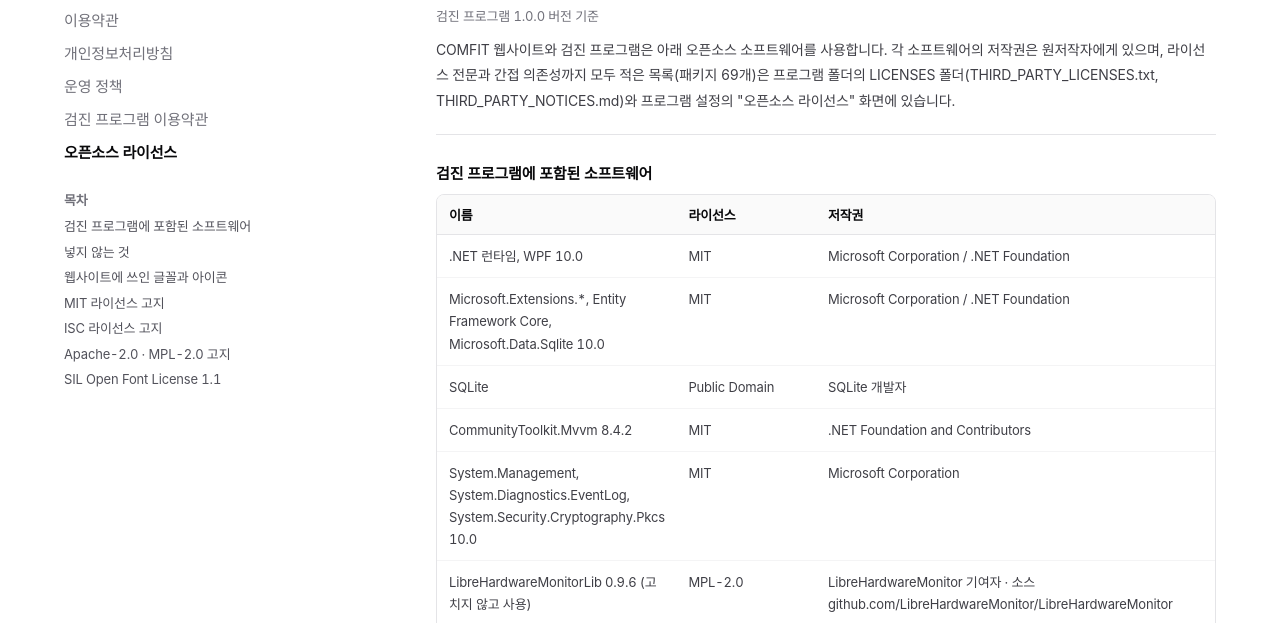
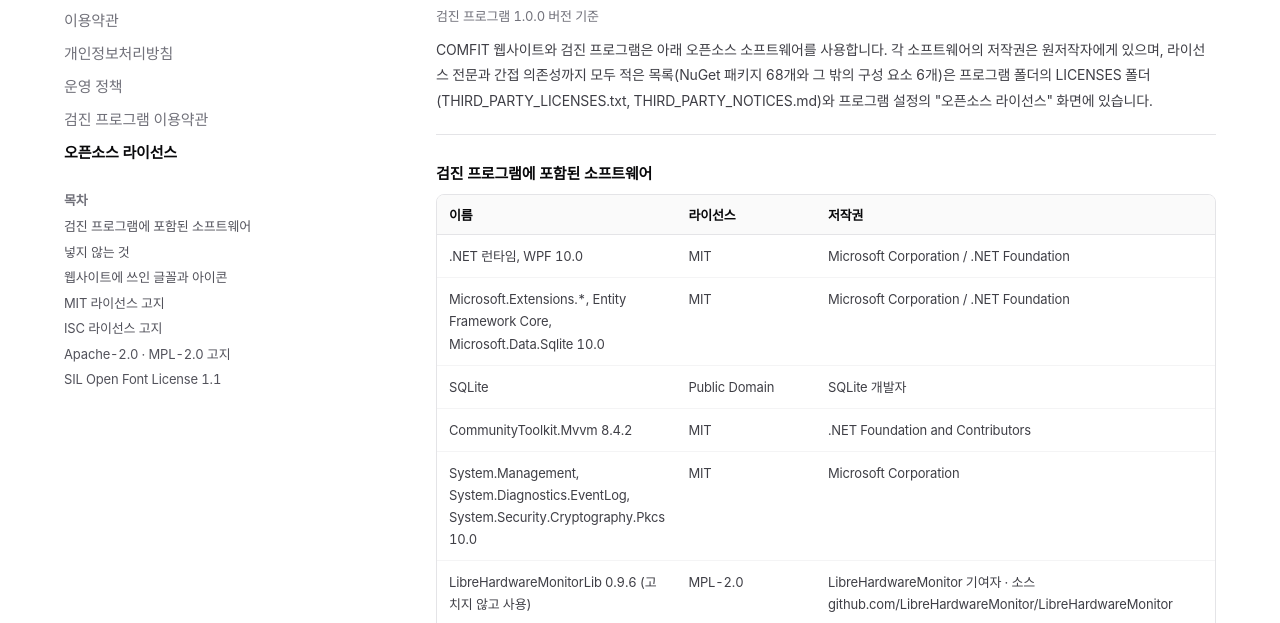
Before and after one commit to fromistarantino/comfit_web_2026, a plain HTML site: page web/licenses.html in a window 1280 px wide. Shown: the part 174-797 px from the top of the page. Drawn offline with Linux system fonts and the light colour scheme; a web font is replaced by a local one.

Commit message:
라이선스 페이지의 구성 요소 수를 배포 점검 결과에 맞춤
Co-Authored-By: Claude Fable 5.2 <noreply@anthropic.com>
Claude-Session: https://claude.ai/code/session_01511dtrcYj6uevj4T2zoLwR

```diff
--- a/web/licenses.html
+++ b/web/licenses.html
@@ -85,7 +85,7 @@
 <div style="display: flex; flex-direction: column; gap: 12px; padding-bottom: 20px; border-bottom: 1px solid #E4E4E7;">
 <h1 id="doc-title" style="margin: 0; font-size: 22px; font-weight: 800; line-height: 1.3; letter-spacing: -0.02em;">오픈소스 라이선스</h1>
 <span style="font-size: 13px; color: #71717A;">검진 프로그램 1.0.0 버전 기준</span>
-<p style="margin: 0; font-size: 14px; line-height: 1.85; color: #3F3F46;">COMFIT 웹사이트와 검진 프로그램은 아래 오픈소스 소프트웨어를 사용합니다. 각 소프트웨어의 저작권은 원저작자에게 있으며, 라이선스 전문과 간접 의존성까지 모두 적은 목록(패키지 69개)은 프로그램 폴더의 LICENSES 폴더(THIRD_PARTY_LICENSES.txt, THIRD_PARTY_NOTICES.md)와 프로그램 설정의 "오픈소스 라이선스" 화면에 있습니다.</p>
+<p style="margin: 0; font-size: 14px; line-height: 1.85; color: #3F3F46;">COMFIT 웹사이트와 검진 프로그램은 아래 오픈소스 소프트웨어를 사용합니다. 각 소프트웨어의 저작권은 원저작자에게 있으며, 라이선스 전문과 간접 의존성까지 모두 적은 목록(NuGet 패키지 68개와 그 밖의 구성 요소 6개)은 프로그램 폴더의 LICENSES 폴더(THIRD_PARTY_LICENSES.txt, THIRD_PARTY_NOTICES.md)와 프로그램 설정의 "오픈소스 라이선스" 화면에 있습니다.</p>
 </div>
 <section id="o1" aria-labelledby="o1-h" style="display: flex; flex-direction: column; gap: 10px; scroll-margin-top: 16px;">
 <h3 id="o1-h" style="margin: 0; font-size: 15px; font-weight: 800; line-height: 1.4;">검진 프로그램에 포함된 소프트웨어</h3>
```
